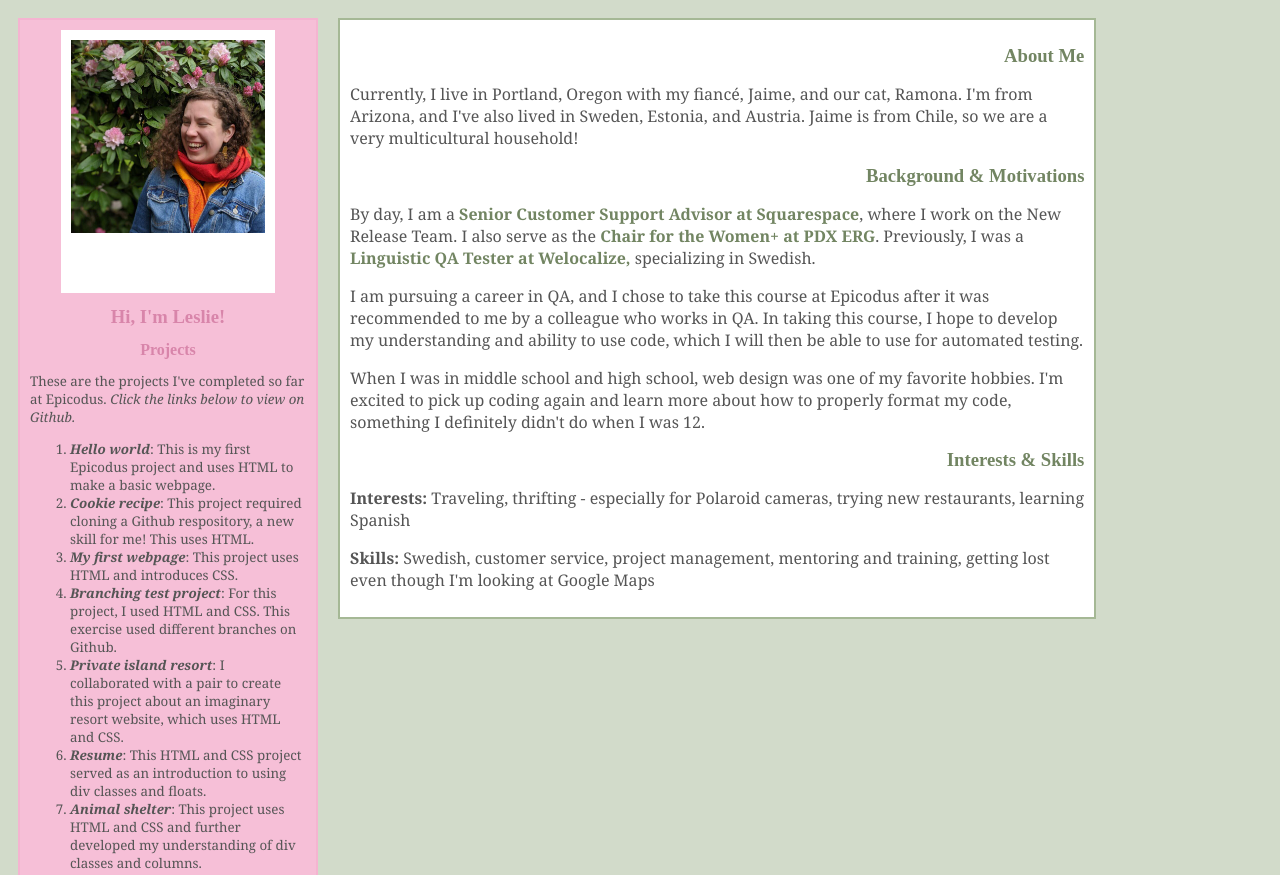
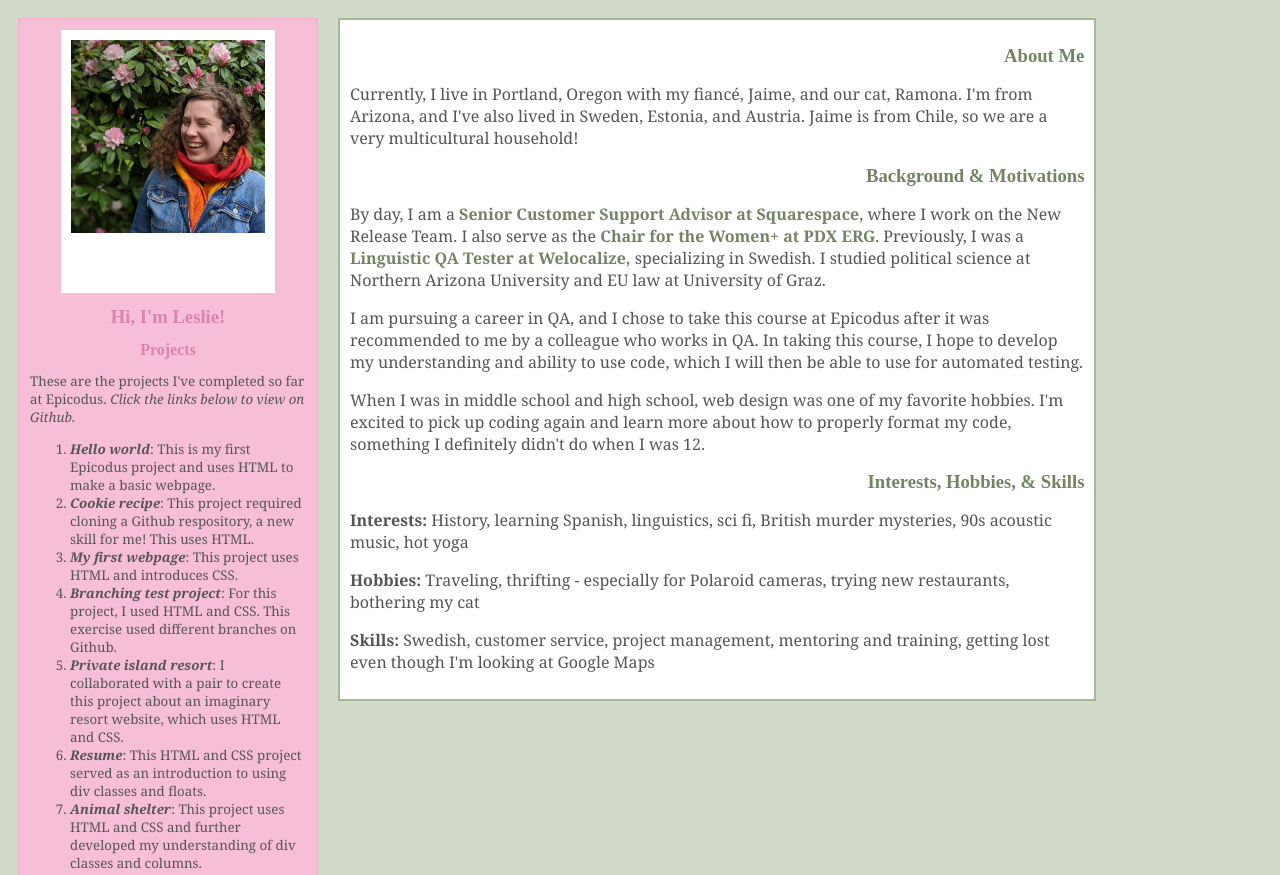
Before and after one commit to lrutkin/portfolio, a plain HTML site: page index.html in a window 1280 px wide. Shown: the top 875 px of the page. Drawn offline with Linux system fonts and the light colour scheme.

Commit message:
add interests and education

```diff
--- a/index.html
+++ b/index.html
@@ -33,12 +33,13 @@
     <p>Currently, I live in Portland, Oregon with my fiancé, Jaime, and our cat, Ramona. I'm from Arizona, and I've also lived in Sweden, Estonia, and Austria. Jaime is from Chile, so we are a very multicultural household!</p>
 
     <h2>Background & Motivations</h2>
-    <p>By day, I am a <span class="important">Senior Customer Support Advisor at Squarespace</span>, where I work on the New Release Team. I also serve as the <span class="important">Chair for the Women+ at PDX ERG</span>. Previously, I was a <span class="important">Linguistic QA Tester at Welocalize,</span> specializing in Swedish.</p>
+    <p>By day, I am a <span class="important">Senior Customer Support Advisor at Squarespace</span>, where I work on the New Release Team. I also serve as the <span class="important">Chair for the Women+ at PDX ERG</span>. Previously, I was a <span class="important">Linguistic QA Tester at Welocalize,</span> specializing in Swedish. I studied political science at Northern Arizona University and EU law at University of Graz.</p>
     <p>I am pursuing a career in QA, and I chose to take this course at Epicodus after it was recommended to me by a colleague who works in QA. In taking this course, I hope to develop my understanding and ability to use code, which I will then be able to use for automated testing.</p>
     <p>When I was in middle school and high school, web design was one of my favorite hobbies. I'm excited to pick up coding again and learn more about how to properly format my code, something I definitely didn't do when I was 12.</p>
 
-    <h2>Interests & Skills</h2>
-    <p><strong>Interests:</strong> Traveling, thrifting - especially for Polaroid cameras, trying new restaurants, learning Spanish</p>
+    <h2>Interests, Hobbies, & Skills</h2>
+    <p><strong>Interests:</strong> History, learning Spanish, linguistics, sci fi, British murder mysteries, 90s acoustic music, hot yoga</p>
+    <p><strong>Hobbies:</strong> Traveling, thrifting - especially for Polaroid cameras, trying new restaurants, bothering my cat</p>
     <p><strong>Skills:</strong> Swedish, customer service, project management, mentoring and training, getting lost even though I'm looking at Google Maps</p>
   </div>
 </body>
```
